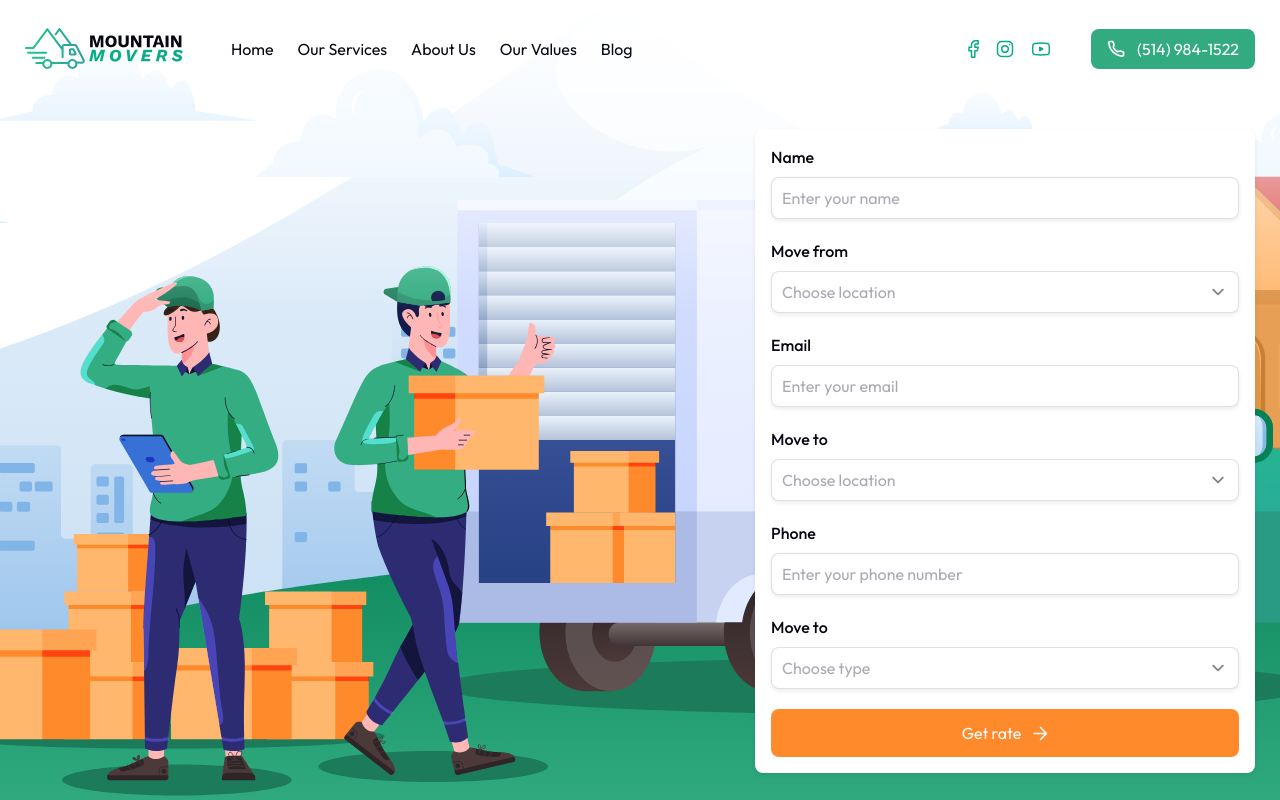
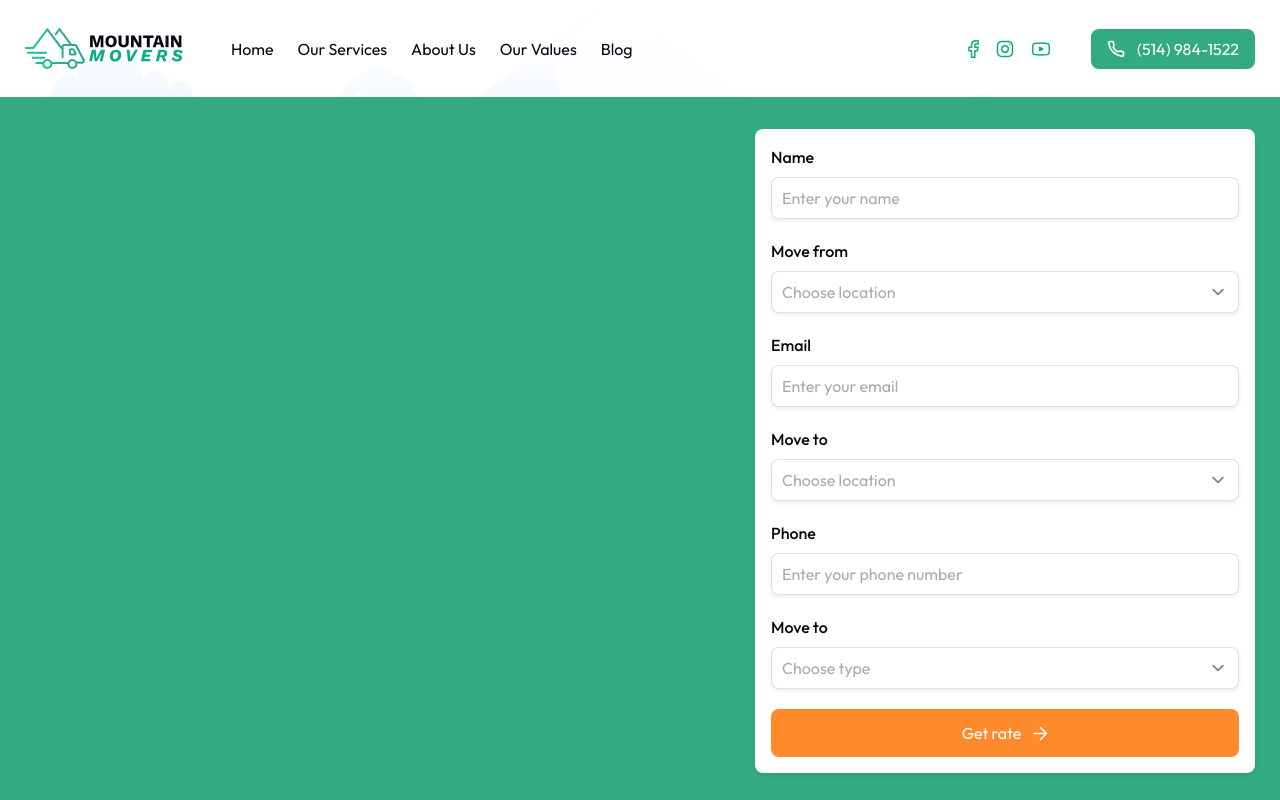
Before and after one commit to sulaimanwebdev/mountain-movers, a React (Create React App) app: page / in a window 1280 px wide. Shown: the top 800 px of the page. Built offline with nearby package versions, Linux system fonts and the light colour scheme.

Commit message:
fixed Alhamdulliah

```diff
--- a/src/pages/Home.js
+++ b/src/pages/Home.js
@@ -10,10 +10,11 @@ const Home = () => {
       <div className="relative">
          <div className="relative z-50">
          <div className="py-7"><Header/></div>
+         <img src="/images/hero2.svg" alt="hero" className="flex sm:hidden w-full" />
 
-         <div className="mainCont w-full flex items-start justify-end">
+         <div className="mainCont relative w-full flex items-start sm:justify-end bg-main">
 
-           <div className="boxShadow bg-white rounded-lg p-4 mt-8 mb-12 w-[500px]">
+           <div className="boxShadow relative bg-white rounded-lg p-4 sm:mt-8 mb-12 w-full sm:w-[500px] z-50">
 
               <div>
                  <div className="mb-2 font-[500]">Name</div>
@@ -62,13 +63,14 @@ const Home = () => {
 
              <button className="bg-[#FF8A2C] w-full rounded-lg py-3 flex items-center justify-center gap-3 text-white mt-5">Get rate <svg width="15" height="15" viewBox="0 0 15 15" fill="none" xmlns="http://www.w3.org/2000/svg"><path d="M1 7.5H13.5M13.5 7.5L7.5 1.5M13.5 7.5L7.5 13.5" stroke="white" stroke-width="1.5" stroke-linecap="round" stroke-linejoin="round"/></svg></button>
 
+
            </div>
 
 
          </div>
          </div>
 
-         <img src="/images/hero.svg" alt="hero" className="absolute top-0 left-0 w-full h-full object-cover" />
+         <img src="/images/hero.svg" alt="hero" className="hidden sm:flex absolute top-0 left-0 w-full h-full object-cover" />
       </div>
 
 
```
Also changed, not shown: public/images/hero2.svg (added).
